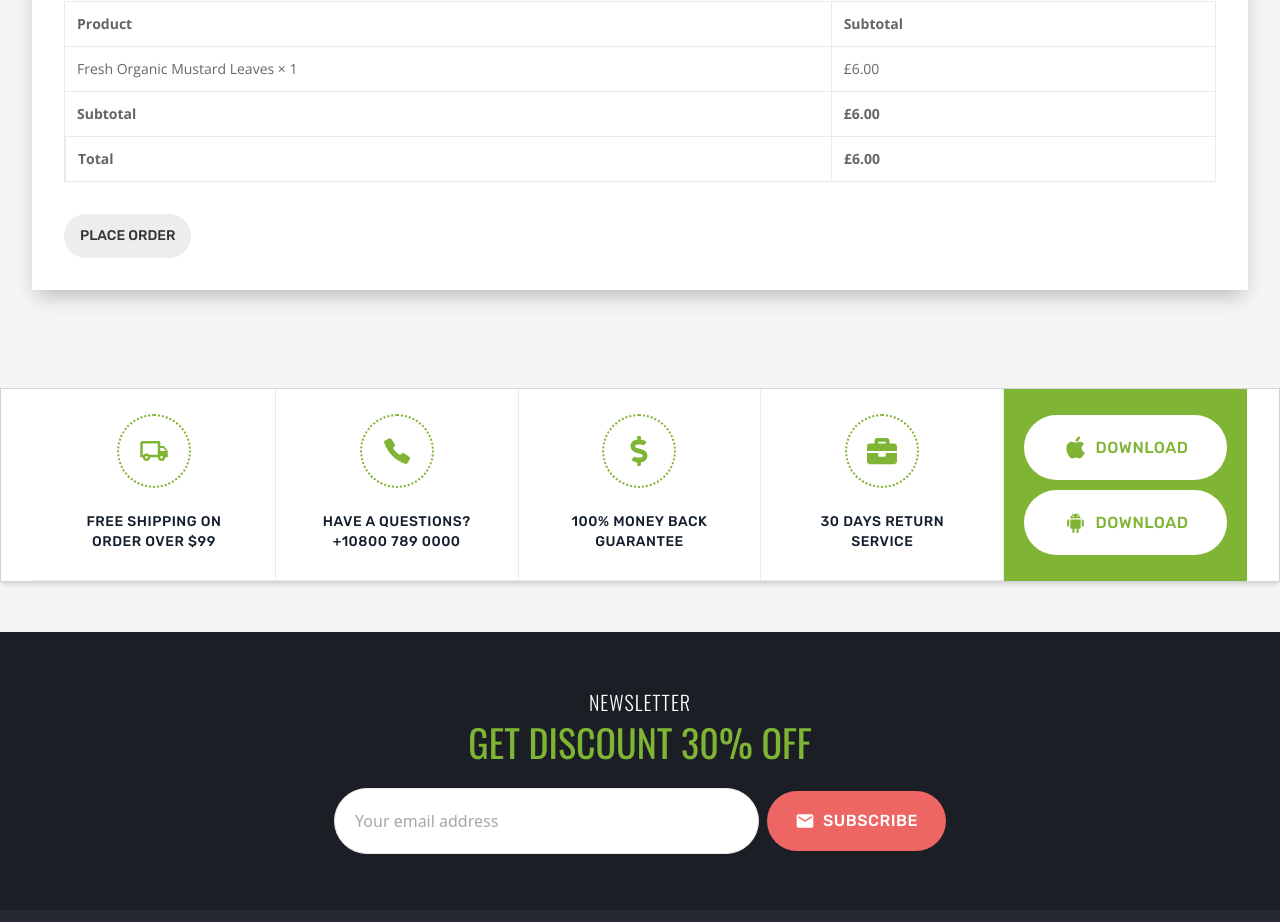
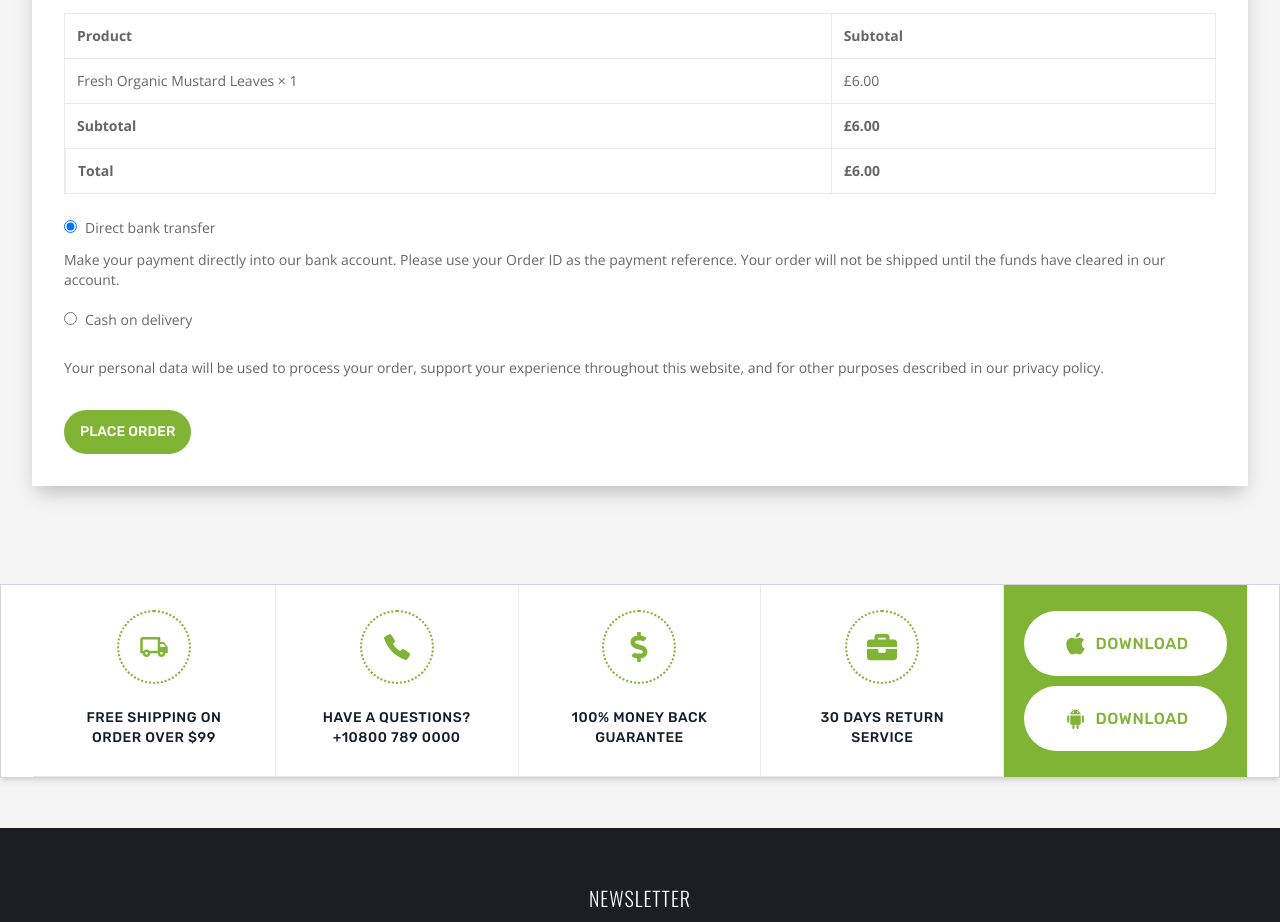
Before and after one commit to amir047123/renix_store, a React (Create React App) app: page /checkout in a window 1280 px wide. Shown: the part 1521-2443 px from the top of the page. Built offline with nearby package versions, Linux system fonts and the light colour scheme.

Commit message:
add checkout

```diff
--- a/src/Pages/CheckOutPage.js
+++ b/src/Pages/CheckOutPage.js
@@ -4,9 +4,13 @@ import PageHeader from "../components/ui/PageHeader";
 const CheckOutPage = () => {
   const [openCupponField, setOpenCupponField] = useState(false);
   const [newUser, setNewUser] = useState(false);
+  const [selectedPayment, setSelectedPayment] = useState("bank");
   const handleCreateUserOnchange = (e) => {
     let isChecked = e.target.checked;
     setNewUser(isChecked);
+  };
+  const handlePaymentOnChange = (event) => {
+    setSelectedPayment(event.target.id);
   };
   return (
     <div className="bg-[#f5f5f5] overflow-hidden">
@@ -48,7 +52,7 @@ const CheckOutPage = () => {
           <div>
             <form className="text-sm text-[#666] font-openSans ">
               {/* Informations */}
-              <div className="grid grid-cols-2 gap-10">
+              <div className="grid grid-cols-1 md:grid-cols-2 gap-10">
                 <div>
                   <h2 className="font-rubic font-medium text-primary my-5">
                     BILLING DETAILS
@@ -131,7 +135,7 @@ const CheckOutPage = () => {
                     />
 
                     <input
-                      className="w-full py-3 px-5 rounded-full border border-solid border-borderColor outline-0"
+                      className="w-full mt-3 py-3 px-5 rounded-full border border-solid border-borderColor outline-0"
                       type="text"
                       placeholder="Apartment, suite, unit, etc. (optional)"
                       name="apartment"
@@ -316,10 +320,64 @@ const CheckOutPage = () => {
                   </div>
                 </div>
                 {/* Payment method */}
-                <div></div>
+                <div className="mt-6">
+                  <div>
+                    <div className="relative">
+                      <input
+                        onChange={handlePaymentOnChange}
+                        type="radio"
+                        name="payment"
+                        id="bank"
+                        checked={selectedPayment === "bank"}
+                      />
+                      <label className="mb-2 inline-block ml-2" htmlFor="bank">
+                        Direct bank transfer
+                      </label>
+                      <p
+                        className={` transition-all duration-200 ${
+                          selectedPayment === "bank"
+                            ? "pt-1 pb-5 max-h-96 "
+                            : "py-0 invisible max-h-0"
+                        }`}
+                      >
+                        Make your payment directly into our bank account. Please
+                        use your Order ID as the payment reference. Your order
+                        will not be shipped until the funds have cleared in our
+                        account.
+                      </p>
+                    </div>
+                    <div className="">
+                      <input
+                        type="radio"
+                        name="payment"
+                        id="cash"
+                        onChange={handlePaymentOnChange}
+                        checked={selectedPayment === "cash"}
+                      />
+                      <label className="mb-2 inline-block ml-2" htmlFor="cash">
+                        Cash on delivery
+                      </label>
+                      <p
+                        className={` transition-all duration-200 ${
+                          selectedPayment === "cash"
+                            ? "pt-1 pb-5 max-h-96 "
+                            : "py-0 invisible max-h-0"
+                        }`}
+                      >
+                        Pay with cash upon delivery.
+                      </p>
+                    </div>
+                    {/* <p>Selected Payment Option: {selectedPayment}</p> */}
+                  </div>
+                  <p className="mt-5">
+                    Your personal data will be used to process your order,
+                    support your experience throughout this website, and for
+                    other purposes described in our privacy policy.
+                  </p>
+                </div>
                 {/* button order */}
                 <div>
-                  <button className="hover:bg-primary bg-[#efecec] transition-all duration-300 hover:text-white text-[#333] px-4 py-3 rounded-full uppercase font-rubic font-medium text-sm mt-8">
+                  <button className="hover:bg-secondary bg-primary transition-all duration-300 text-white  px-4 py-3 rounded-full uppercase font-rubic font-medium text-sm mt-8">
                     Place order
                   </button>
                 </div>
```
